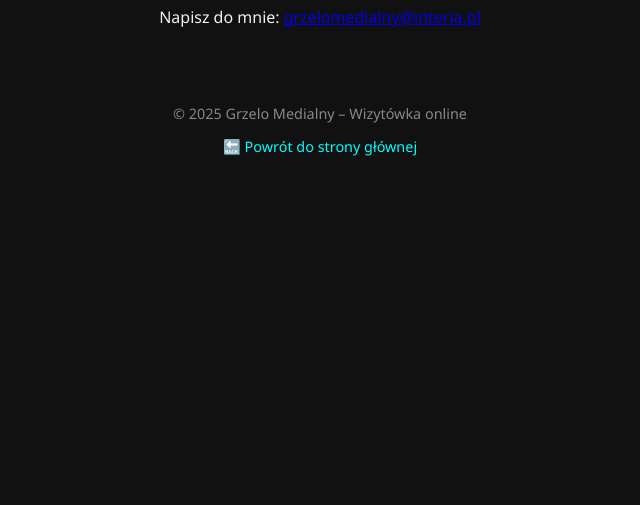
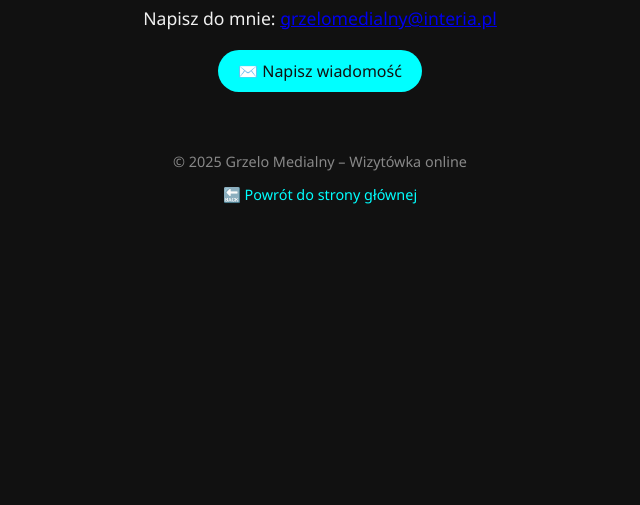
Before and after one commit to GrzeloMedialny/grzelo-medialny, a plain HTML site: page kontakt.html in a window 1280 px wide. Shown: the part 295-800 px from the top of the page, without its empty margins (320-960 px from the left). Drawn offline with Linux system fonts and the light colour scheme.

Commit message:
Update kontakt.html

```diff
--- a/kontakt.html
+++ b/kontakt.html
@@ -10,7 +10,8 @@
   <div class="kontakt-container">
     <img src="grzelo.jpg" alt="Grzelo Medialny" class="kontakt-zdjecie">
     <h1>📬 Kontakt</h1>
-    <p>Napisz do mnie: <a href="mailto:grzelomedialny@interia.pl">grzelomedialny@interia.pl</a></p>
+    <p class="kontakt-email">Napisz do mnie: <a href="mailto:grzelomedialny@interia.pl">grzelomedialny@interia.pl</a></p>
+    <a class="kontakt-button" href="mailto:grzelomedialny@interia.pl">✉️ Napisz wiadomość</a>
   </div>
 
   <footer>
```
